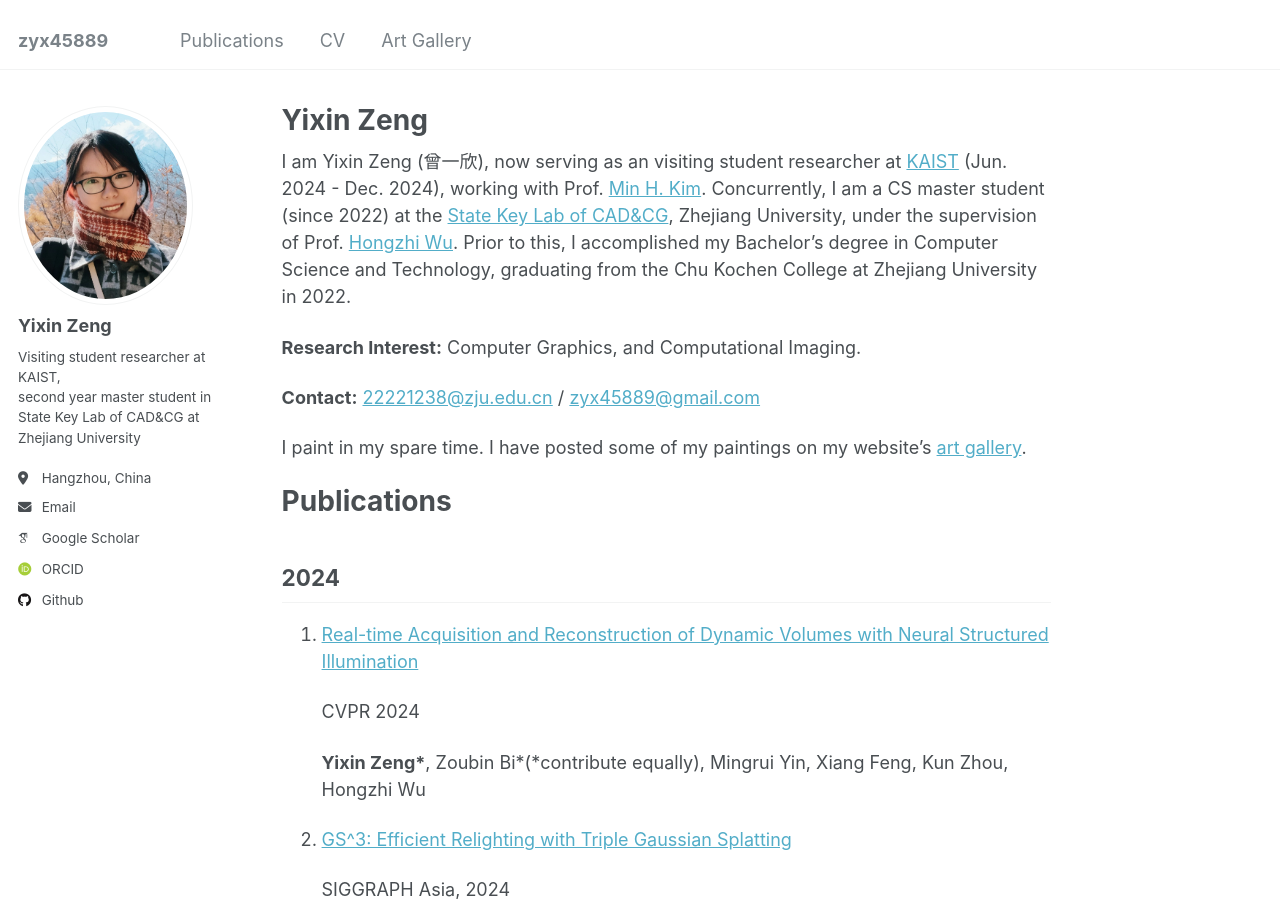
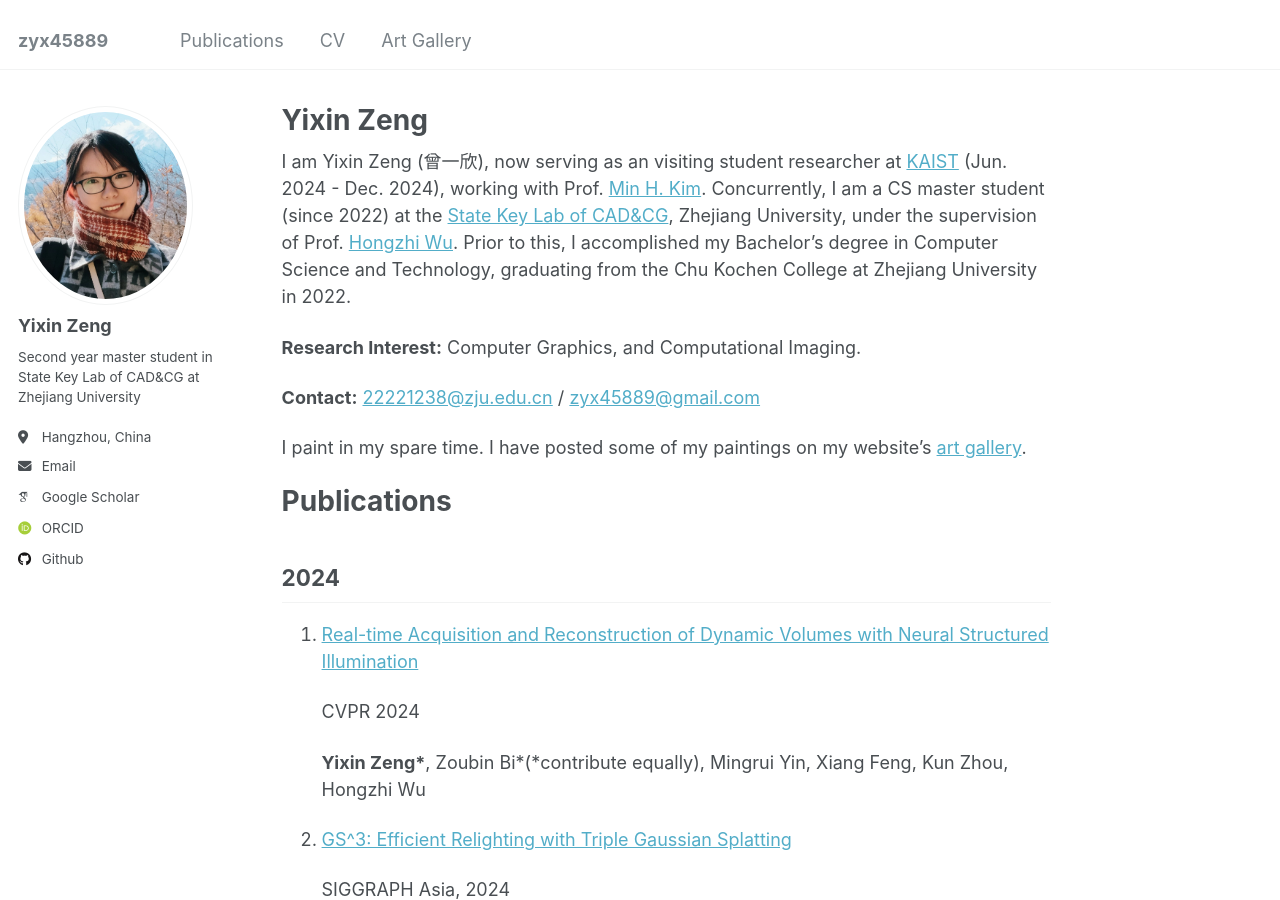
Before and after one commit to zyx45889/zyx45889.github.io, a Jekyll site: the page built from _pages/about.md, in a window 1280 px wide and 900 px high. Built offline with Jekyll 4.4.1, drawn with Linux system fonts in a browser that asks for light colours; some web fonts are replaced.

Commit message:
Update _config.yml

```diff
--- a/_config.yml
+++ b/_config.yml
@@ -10,7 +10,7 @@ locale                   : "en-US"
 title                    : "zyx45889"
 title_separator          : "-"
 name                     : &name "Yixin Zeng"
-description              : &description "Visiting student researcher at KAIST & second year master student in State Key Lab of CAD&CG at Zhejiang University"
+description              : &description "Second year master student in State Key Lab of CAD&CG at Zhejiang University"
 url                      : https://zyx45889.github.io # the base hostname & protocol for your site e.g. "https://mmistakes.github.io"
 baseurl                  : "" # the subpath of your site, e.g. "/blog"
 repository               : "zyx45889/zyx45889.github.io"
@@ -83,7 +83,7 @@ author:
   name             : "Yixin Zeng"
   avatar           : "profile_yixin.png"
   avatar_des       : ""
-  bio              : "Visiting student researcher at KAIST, <br /> second year master student in State Key Lab of CAD&CG at Zhejiang University"
+  bio              : "Second year master student in State Key Lab of CAD&CG at Zhejiang University"
   location         : "Hangzhou, China"
   pixiv            :
   bilibili         :
```
